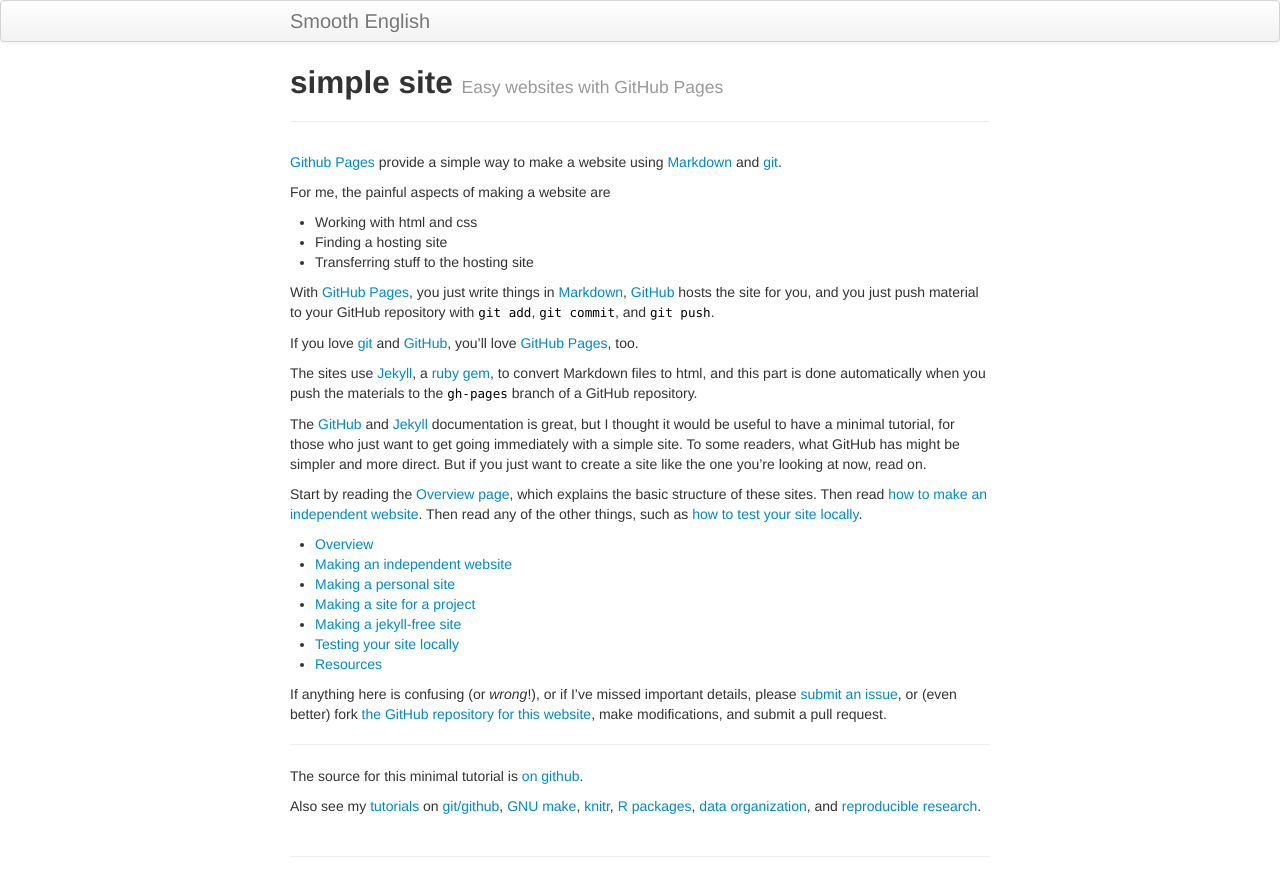
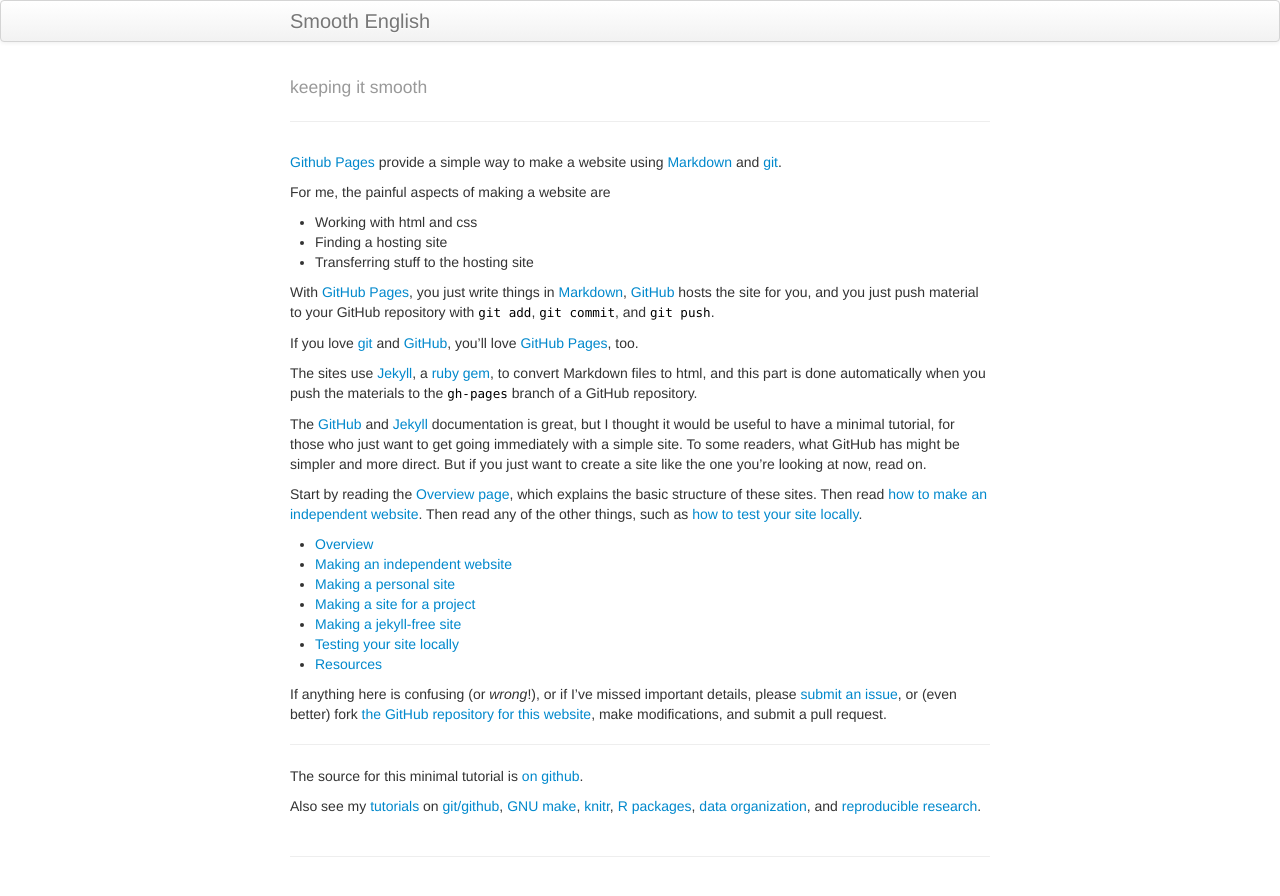
Before and after one commit to StephenEastham/StephenEastham.github.io, a Jekyll site: the page built from index.md, in a window 1280 px wide. Shown: the top 896 px of the page. Built offline with Jekyll 4.4.1, drawn with Linux system fonts in a browser that asks for light colours.

Commit message:
Update index.md

```diff
--- a/index.md
+++ b/index.md
@@ -1,8 +1,8 @@
 ---
 layout: page
-title: simple site
-tagline: Easy websites with GitHub Pages
-description: Minimal tutorial on making a simple website with GitHub Pages
+title:
+tagline: keeping it smooth
+description:
 ---
 
 [Github Pages](https://pages.github.com) provide a simple way to make a
```
